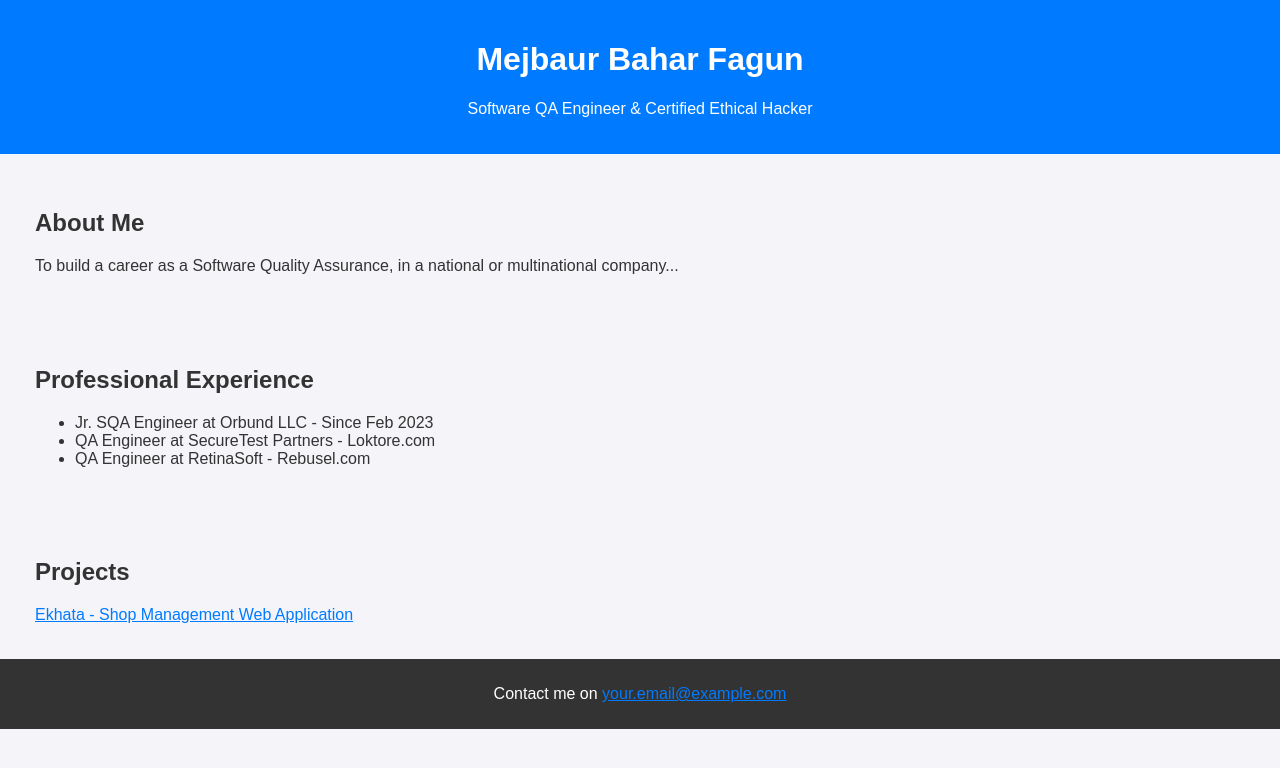
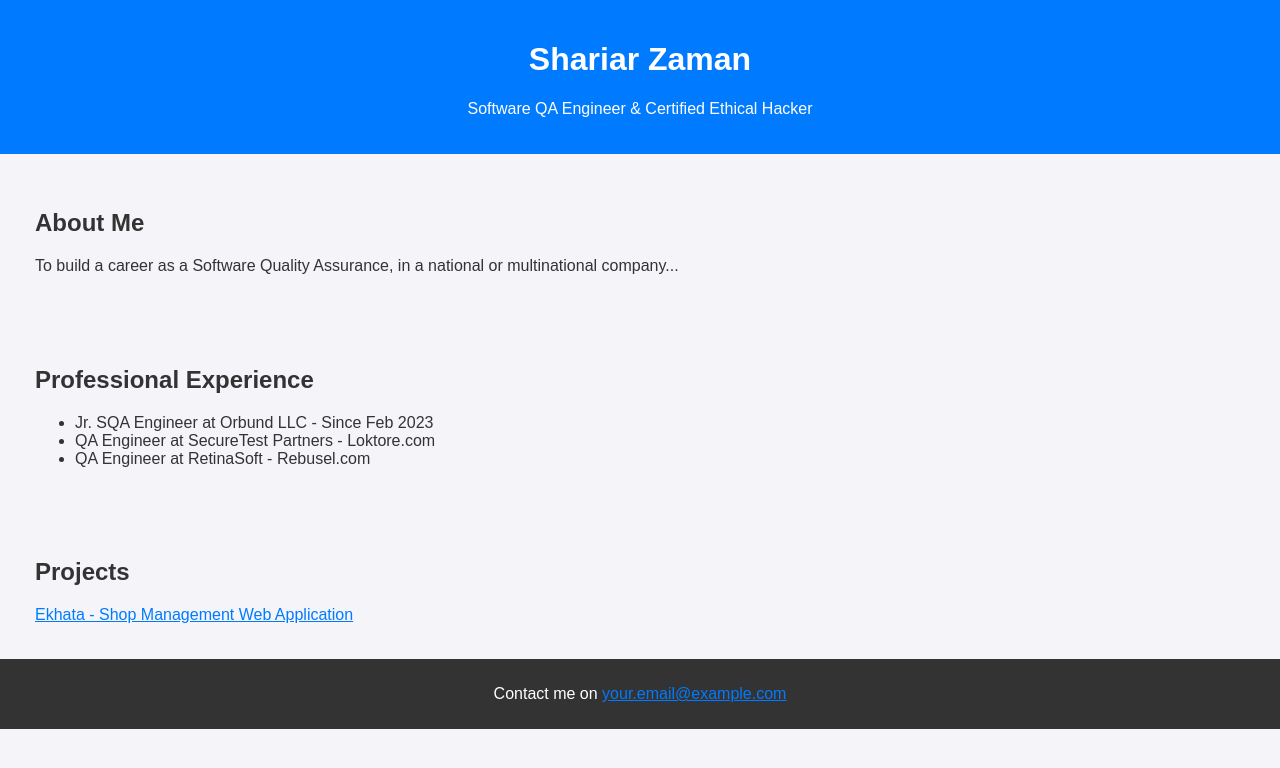
Before and after one commit to Shariar-Zaman/portfolio, a plain HTML site: page index.html in a window 1280 px wide. Drawn offline with Linux system fonts and the light colour scheme.

Commit message:
Update index.html

```diff
--- a/index.html
+++ b/index.html
@@ -8,7 +8,7 @@
 </head>
 <body>
     <header>
-        <h1>Mejbaur Bahar Fagun</h1>
+        <h1>Shariar Zaman</h1>
         <p>Software QA Engineer & Certified Ethical Hacker</p>
     </header>
     <section id="about">
```
